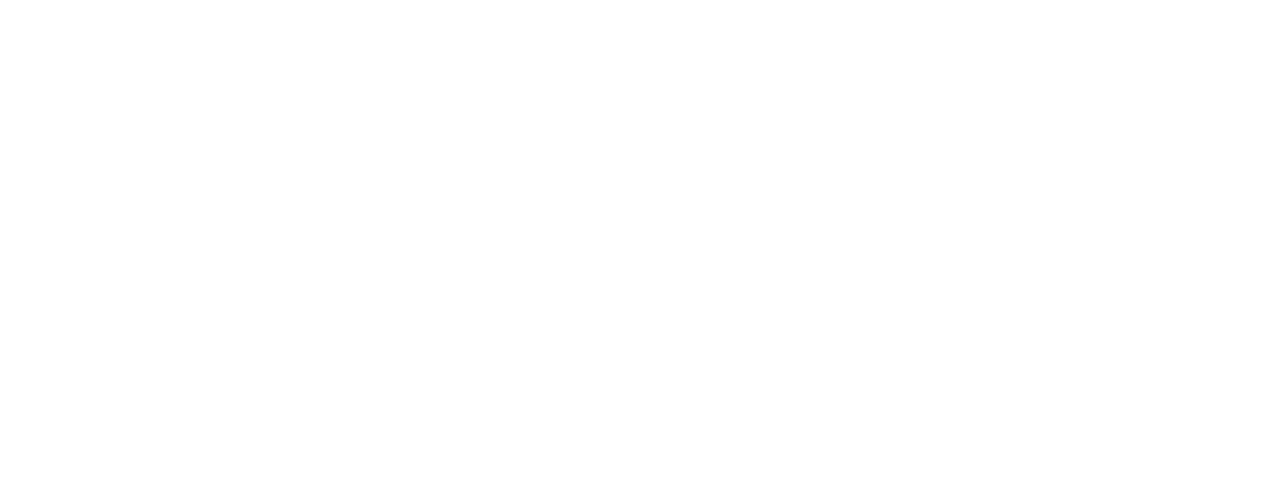
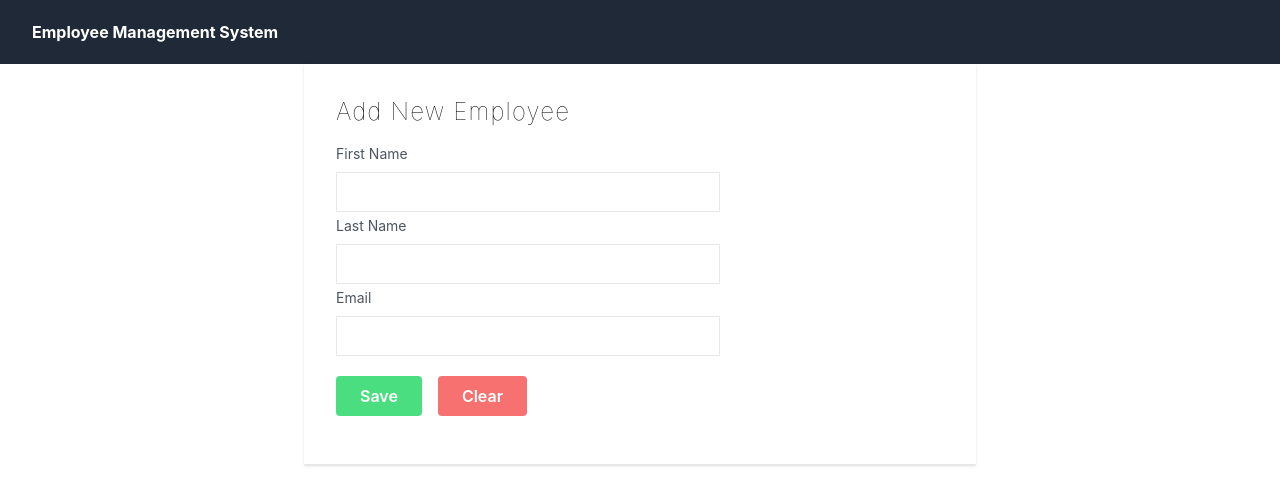
Before and after one commit to hasithadkr7/employee-management-system-ui, a React (Create React App) app: page / in a window 1280 px wide. Shown: the top 504 px of the page. Built offline with nearby package versions, Linux system fonts and the light colour scheme.

Commit message:
add employee form created

```diff
--- a/package.json
+++ b/package.json
@@ -34,5 +34,10 @@
       "last 1 firefox version",
       "last 1 safari version"
     ]
+  },
+  "devDependencies": {
+    "autoprefixer": "^10.4.2",
+    "postcss": "^8.4.5",
+    "tailwindcss": "^3.0.18"
   }
 }
--- /dev/null
+++ b/postcss.config.js
@@ -0,0 +1,6 @@
+module.exports = {
+  plugins: {
+    tailwindcss: {},
+    autoprefixer: {},
+  },
+}
--- a/src/App.js
+++ b/src/App.js
@@ -1,9 +1,13 @@
 import './App.css';
+import AddEmployee from './components/AddEmployee';
+import Navbar from './components/Navbar';
 
 function App() {
   return (
-    <div className="App">
-    </div>
+    <>
+    <Navbar></Navbar>
+    <AddEmployee></AddEmployee>
+    </>
   );
 }
 
--- /dev/null
+++ b/src/components/AddEmployee.js
@@ -0,0 +1,29 @@
+import React from 'react';
+
+const AddEmployee = () => {
+  return <div className='flex max-w-2xl mx-auto shadow border-b'>
+      <div className='px-8 py-8'>
+          <div className='font-thin text-2xl tracking-wider'>
+              <h1>Add New Employee</h1>
+          </div>
+          <div className='items-center justify-center h-14 w-full my-4'>
+              <label className='block text-gray-600 text-sm font-normal'>First Name</label>
+              <input type='text' className='h-10 border w-96 mt-2 px-2'></input>
+          </div>
+          <div className='items-center justify-center h-14 w-full my-4'>
+              <label className='block text-gray-600 text-sm font-normal'>Last Name</label>
+              <input type='text' className='h-10 border w-96 mt-2 px-2'></input>
+          </div>
+          <div className='items-center justify-center h-14 w-full my-4'>
+              <label className='block text-gray-600 text-sm font-normal'>Email</label>
+              <input type='email' className='h-10 border w-96 mt-2 px-2'></input>
+          </div>
+          <div className='items-center justify-center h-14 w-full my-4 pt-4 space-x-4'>
+              <button className='rounded text-white font-semibold bg-green-400 py-2 px-6 hover:bg-green-700'>Save</button>
+              <button className='rounded text-white font-semibold bg-red-400 py-2 px-6 hover:bg-red-700'>Clear</button>
+          </div>
+      </div>
+  </div>;
+};
+
+export default AddEmployee;
--- /dev/null
+++ b/src/components/Navbar.js
@@ -0,0 +1,13 @@
+import React from 'react';
+
+export const Navbar = () => {
+  return (
+    <div className="bg-gray-800">
+    <div className="h-16 px-8 flex items-center">
+      <p className="text-white font-bold">Employee Management System</p>
+    </div>
+  </div>
+  );
+};
+
+export default Navbar;
--- /dev/null
+++ b/tailwind.config.js
@@ -0,0 +1,9 @@
+module.exports = {
+  content: [
+    "./src/**/*.{js,jsx,ts,tsx}",
+  ],
+  theme: {
+    extend: {},
+  },
+  plugins: [],
+}
```
Also changed, not shown: src/index.css (+7 -3 lines), 1 other file (tests, documents, lock files or other folders).
